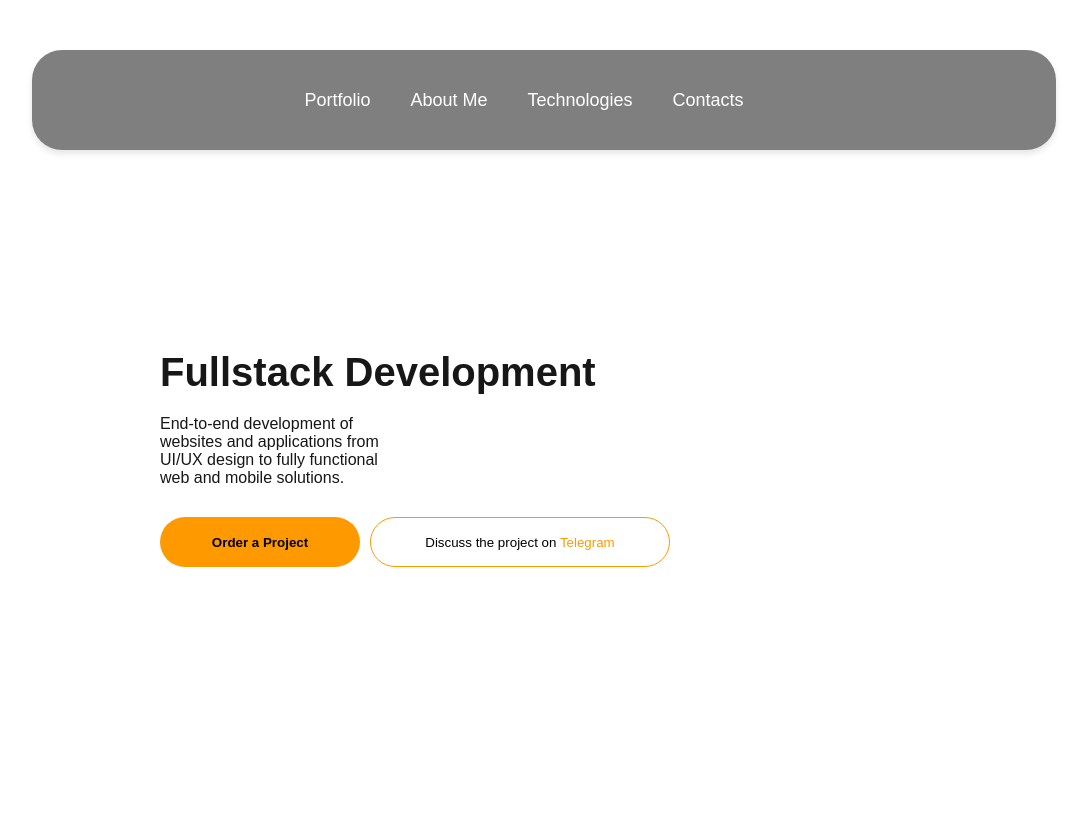
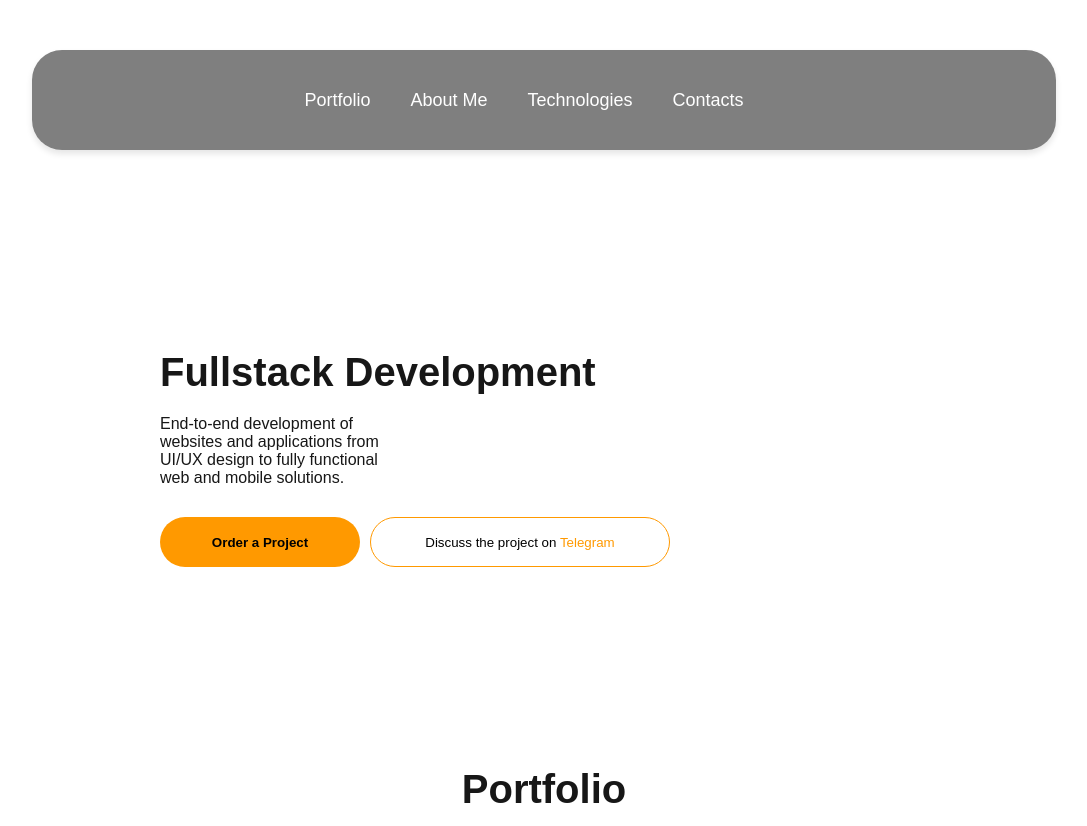
Before and after one commit to AndreySmirnoffv/my-fullstack-site, a Next.js app: page / in a window 1280 px wide. Shown: the whole page, without its empty margins (96-1183 px from the left). Before the commit the page ends 800 px from the top, so only its background shows below. Built offline with nearby package versions, Linux system fonts and the light colour scheme.

Commit message:
started portfolio block

```diff
--- a/src/app/page.tsx
+++ b/src/app/page.tsx
@@ -1,12 +1,14 @@
 
-import NavBar from "@/components/NavBar/NavBar";
-import ShortDescription from "@/components/ShortDescription/ShortDescription";
+import NavBar from "@/components/MainPage/NavBar/NavBar";
+import PortFolio from "@/components/MainPage/Portfolio/Portfolio";
+import ShortDescription from "@/components/MainPage/ShortDescription/ShortDescription";
 
 export default function Home() {
   return (
     <>
       <NavBar/>
       <ShortDescription/>
+      <PortFolio/>
     </>
 
   )
--- /dev/null
+++ b/src/components/MainPage/Portfolio/Portfolio.tsx
@@ -0,0 +1,12 @@
+import styles from './portfolio.module.scss'
+
+export default function PortFolio(){
+    return (
+        <section className={styles.wrapper}>
+            <section className={styles.porfolio_header_wrapper}>
+                <h2 className={styles.portfolio_header}>Portfolio</h2>
+            </section>
+
+        </section>
+    )
+}
--- /dev/null
+++ b/src/components/MainPage/Portfolio/portfolio.module.scss
@@ -0,0 +1,11 @@
+.wrapper{
+    text-align: center;
+}
+
+.portfolio_header {
+    width: 20%;
+    font-size: 40px;
+    border-bottom: 4px solid white;
+    display: inline-block;
+    padding-bottom: 10px;
+}
```
Also changed, not shown: src/components/MainPage/NavBar/NavBar.tsx (renamed from src/components/NavBar/NavBar.tsx), src/components/MainPage/NavBar/navbar.module.scss (renamed from src/components/NavBar/navbar.module.scss), src/components/MainPage/ShortDescription/ShortDescription.tsx (renamed from src/components/ShortDescription/ShortDescription.tsx), src/components/MainPage/ShortDescription/shortdescription.module.scss (renamed from src/components/ShortDescription/shortdescription.module.scss).
